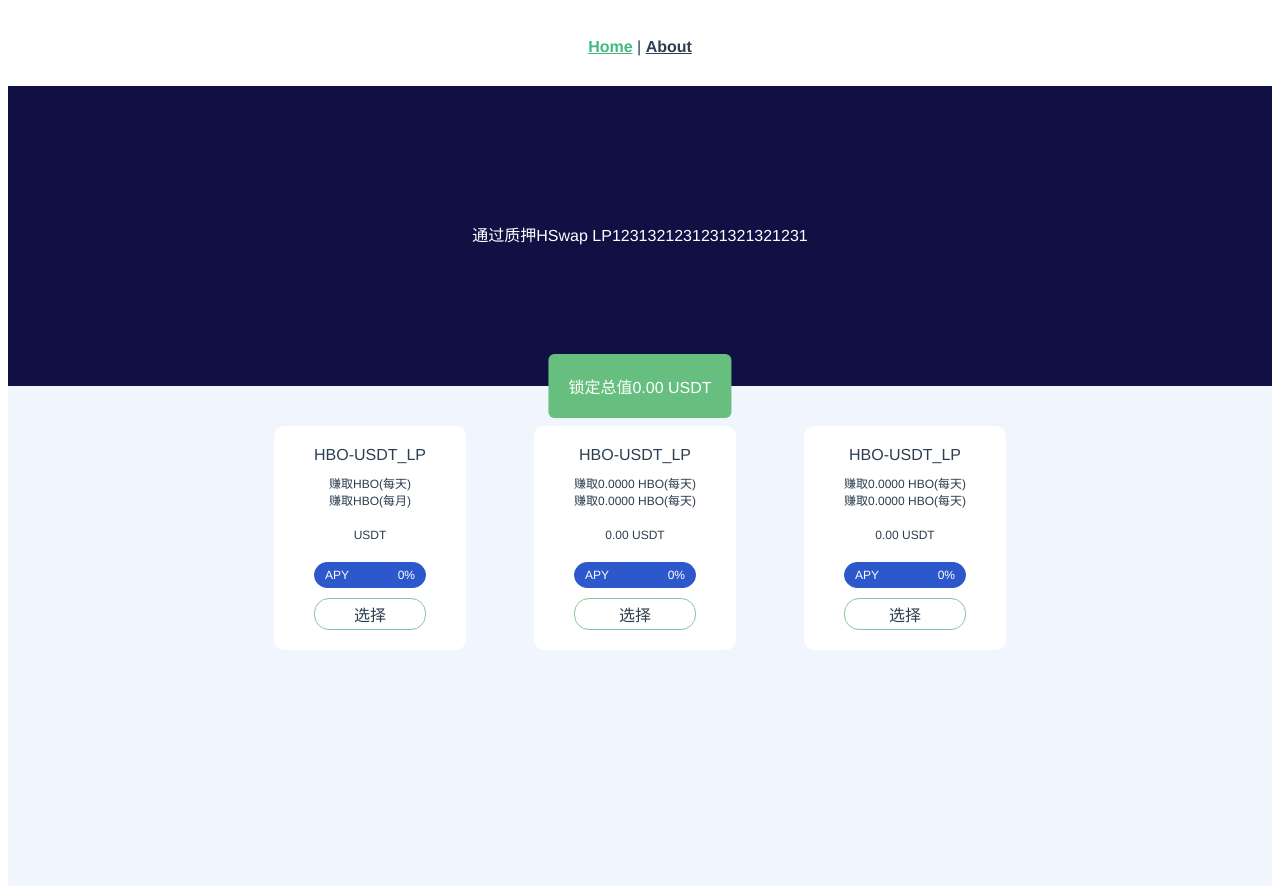
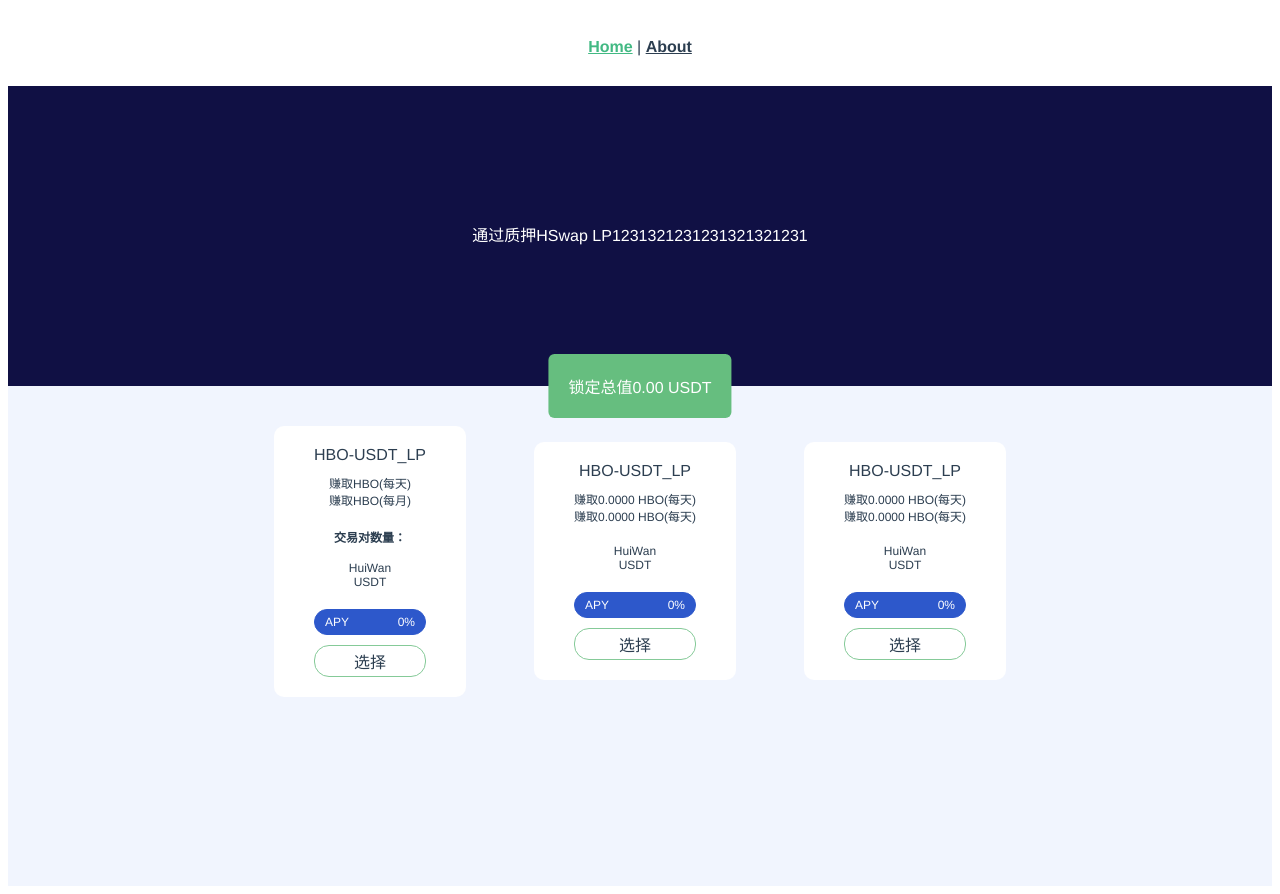
Before and after one commit to chunqizhi/hbo-huiwan, a Vue app: page / in a window 1280 px wide. Built offline with nearby package versions, Linux system fonts and the light colour scheme.

Commit message:
Finish approve page

```diff
--- a/src/views/Home.vue
+++ b/src/views/Home.vue
@@ -23,7 +23,11 @@
           <div style="font-size: 12px; margin-bottom: 10px">
             赚取{{monthReward}}HBO(每月)
           </div>
-          <div style="font-size: 12px; margin: 20px 0">{{totalSupply}} USDT</div>
+          <div style="font-size: 12px; margin: 20px 0">
+            <h4>交易对数量：  </h4>
+            <span>{{huiwanToken}} HuiWan</span><br>
+            <span> {{huiwanUsdt}} USDT</span>
+          </div>
           <div
             style="
               font-size: 12px;
@@ -58,7 +62,10 @@
           <div style="font-size: 12px; margin-bottom: 10px">
             赚取0.0000 HBO(每天)
           </div>
-          <div style="font-size: 12px; margin: 20px 0">0.00 USDT</div>
+          <div style="font-size: 12px; margin: 20px 0">
+            <span>{{huiwanToken}} HuiWan</span><br>
+            <span> {{huiwanUsdt}} USDT</span>
+          </div>
           <div
             style="
               font-size: 12px;
@@ -92,7 +99,10 @@
           <div style="font-size: 12px; margin-bottom: 10px">
             赚取0.0000 HBO(每天)
           </div>
-          <div style="font-size: 12px; margin: 20px 0">0.00 USDT</div>
+          <div style="font-size: 12px; margin: 20px 0">
+            <span>{{huiwanToken}} HuiWan</span><br>
+            <span> {{huiwanUsdt}} USDT</span>
+          </div>
           <div
             style="
               font-size: 12px;
@@ -139,7 +149,9 @@ export default {
       account: "",
       totalSupply: "",
       initReward: "",
-      monthReward: ""
+      monthReward: "",
+      huiwanToken: "",
+      huiwanUsdt: ""
     }
   },
   methods: {
@@ -166,10 +178,12 @@ export default {
         // 查询 mdex 中配对合约拥有 huiwanToken 的数量
         cfg.getBalanceFromHuiwanTokenContract("0x9Df49c31ac2C9C82cCEa6315F4F90eeae83A4182", function(res) {
             console.log("mdex 中配对合约拥有 huiwanToken 数量：" + res);
+            that.huiwanToken = res / 1000000000000000000;
         });
         // 查询 mdex 中配对合约拥有 usdtToken 的数量
         cfg.getBalanceFromUsdtTokenContract("0x9Df49c31ac2C9C82cCEa6315F4F90eeae83A4182", function(res) {
             console.log("mdex 中配对合约拥有 usdtToken 数量：" + res);
+            that.huiwanUsdt = res / 1000000;
         });
       });
     },
--- a/src/views/mine.vue
+++ b/src/views/mine.vue
@@ -20,7 +20,7 @@
         <div class="dsp-center pr" style="top:-30px">
             <div style="margin-right:10px;height:166px;width:250px;padding:20px 30px;background-color:#fff;border-radius:10px">
                 <div>您的余额</div>
-                <div style="margin:20px 0">{{initReward}} HBO</div>
+                <div style="margin:20px 0">0.0000 HBO</div>
                 <div style="border-radius:15px;border:1px solid #bfe4c9;padding:3px 0;width:100%">获取所有Token</div>
             </div>
             <div style="height:166px;width:250px;padding:20px 30px;background-color:#fff;border-radius:10px">
@@ -34,11 +34,12 @@
     <div style="width:100%;height:100%;top:0;left:0" class="pa dsp-center" v-show="openshow">
       <div @click="dowmshow" style="background-color:#000;opacity:0.8;width:100%;height:100%;top:0;left:0" class="pa"></div>
       <div style="background-color:#fff;padding:30px;opacity:1;top:50%;left:50%;transform: translate(-50% -50%);" class="pa">
-        <div>付款钱包:</div>
-        <div>收款地址:</div>
-        <div>矿工费:</div>
-        <div>操作名称:</div>
-        <div>授权数量:</div>
+        <div>付款钱包:{{account}}</div>
+        <div>收款地址:0x99E55a7b443F1D09e1Eb672cAA3cB605B1b7bda7</div>
+        <div>矿工费: 0.001HT</div>
+        <div>操作名称: HMDX转账授权</div>
+        <div>授权数量: 100000000 HMDX</div>
+        <button style="width: 100%;color: black;background: blue ">确认支付</button>
       </div>
     </div>
   </div>
@@ -53,7 +54,8 @@ export default {
   data(){
     return{
       openshow:false,
-      initReward: null
+      initReward: "",
+      account: ""
     }
   },
   methods:{
@@ -71,9 +73,8 @@ export default {
     init(){
         let that = this;
         cfg.init(function(res){
-            cfg.getInitreward(function(res){
-                that.initReward = res /1000000000000000000;
-            })
+            //获取当前钱包地址：
+            that.account = res;
         })
     }
   },
```
